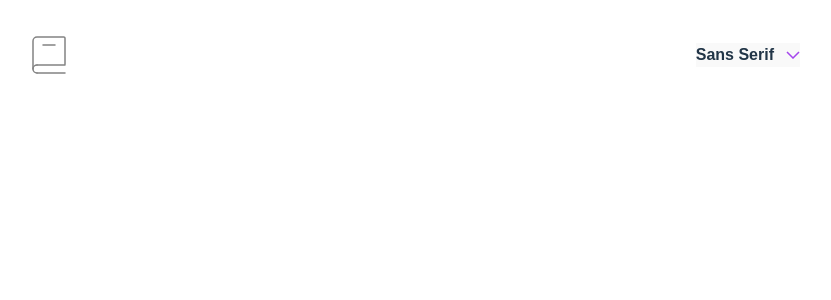
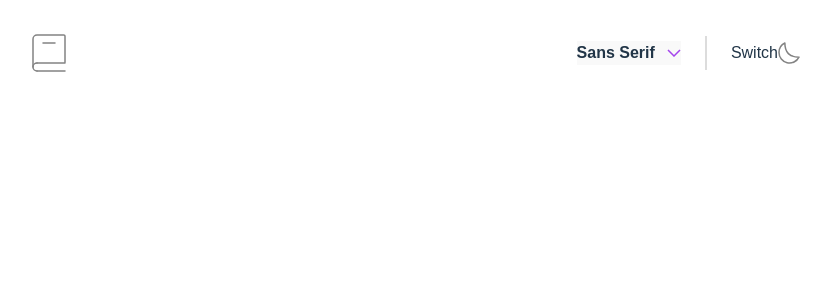
Before and after one commit to marioBytes/dictionary-app, a React (Vite) app: page / in a window 1280 px wide. Shown: the top 300 px of the page, without its empty margins (224-1055 px from the left). Built offline with nearby package versions, Linux system fonts and the light colour scheme.

Commit message:
Create dummy theme switcher

```diff
--- a/src/components/Topbar/Topbar.jsx
+++ b/src/components/Topbar/Topbar.jsx
@@ -3,19 +3,21 @@ import React, { useState } from 'react';
 import Logo from '../../assets/Logo';
 import Dropdown from './dropdown/Dropdown';
 import DropdownContext from '../../contexts/DropdownContext';
+import Theme from './theme/Theme';
 
 const Topbar = () => {
   return (
-    <div className="flex justify-between items-center">
+    <div className="flex justify-between items-center" style={{ height: '34px' }}>
       {/* logo */}
       <Logo />
-      <div>
+      <div className='flex h-full gap-6'>
         {/* dropdown to change font */}
         <DropdownProvider>
           <Dropdown />
         </DropdownProvider>
+        <div className="h-full bg-even-lighter-gray opacity-25" style={{ width: '2px' }}/>
         {/* theme switcher */}
-        <div></div>
+        <Theme />
       </div>
     </div>
   );
--- /dev/null
+++ b/src/components/Topbar/theme/Switch.jsx
@@ -0,0 +1,9 @@
+const Switch = () => {
+  return (
+    <div>
+      <p>Switch</p>
+    </div>
+  );
+};
+
+export default Switch;
--- /dev/null
+++ b/src/components/Topbar/theme/Theme.jsx
@@ -0,0 +1,15 @@
+import React from 'react';
+
+import Switch from './Switch';
+import IconMoon from '../../../assets/IconMoon';
+
+const Theme = () => {
+  return (
+    <div className="flex items-center">
+      <Switch />
+      <IconMoon />
+    </div>
+  );
+};
+
+export default Theme;
```
